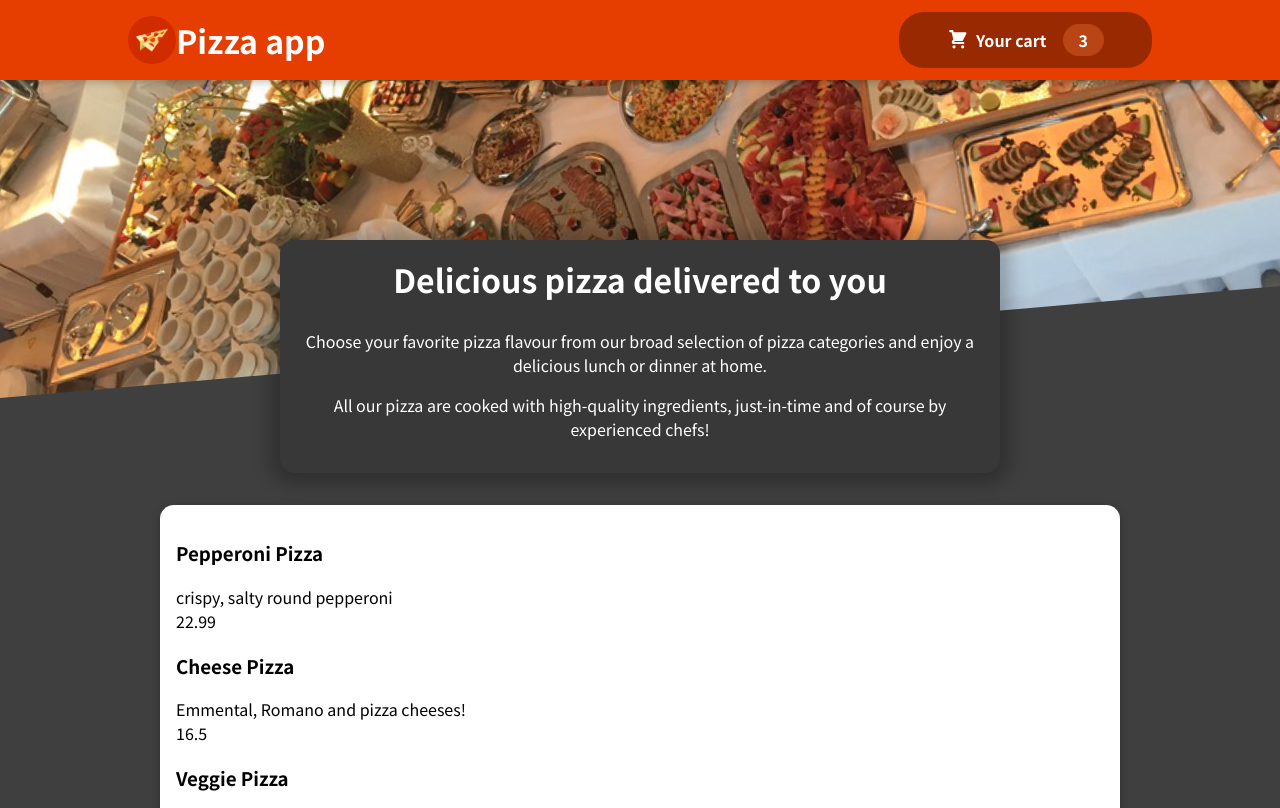
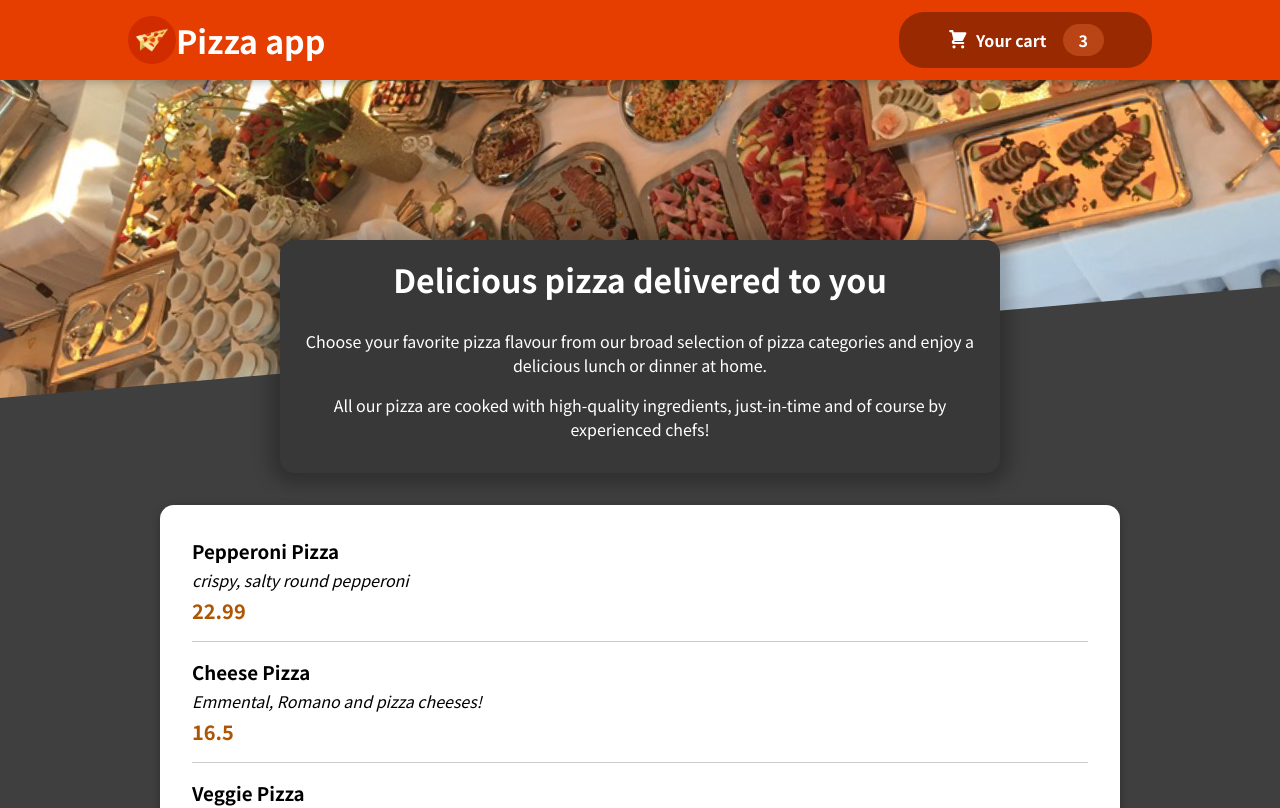
Before and after one commit to MwauStephen/Pizza-Order, a React (Create React App) app: page / in a window 1280 px wide. Shown: the top 808 px of the page. Built offline with nearby package versions, Linux system fonts and the light colour scheme.

Commit message:
styled the list contents

```diff
--- a/src/Components/Meals/MealsItem.js
+++ b/src/Components/Meals/MealsItem.js
@@ -1,12 +1,13 @@
 import React from "react";
+import styles from "./MealsItem.module.css";
 
 const MealItem = (props) => {
   return (
-    <li>
+    <li className={styles.meal}>
       <div>
         <h3>{props.name}</h3>
-        <div>{props.description}</div>
-        <div>{props.price}</div>
+        <div className={styles.description}>{props.description}</div>
+        <div className={styles.price}>{props.price}</div>
         <div></div>
       </div>
     </li>
```
